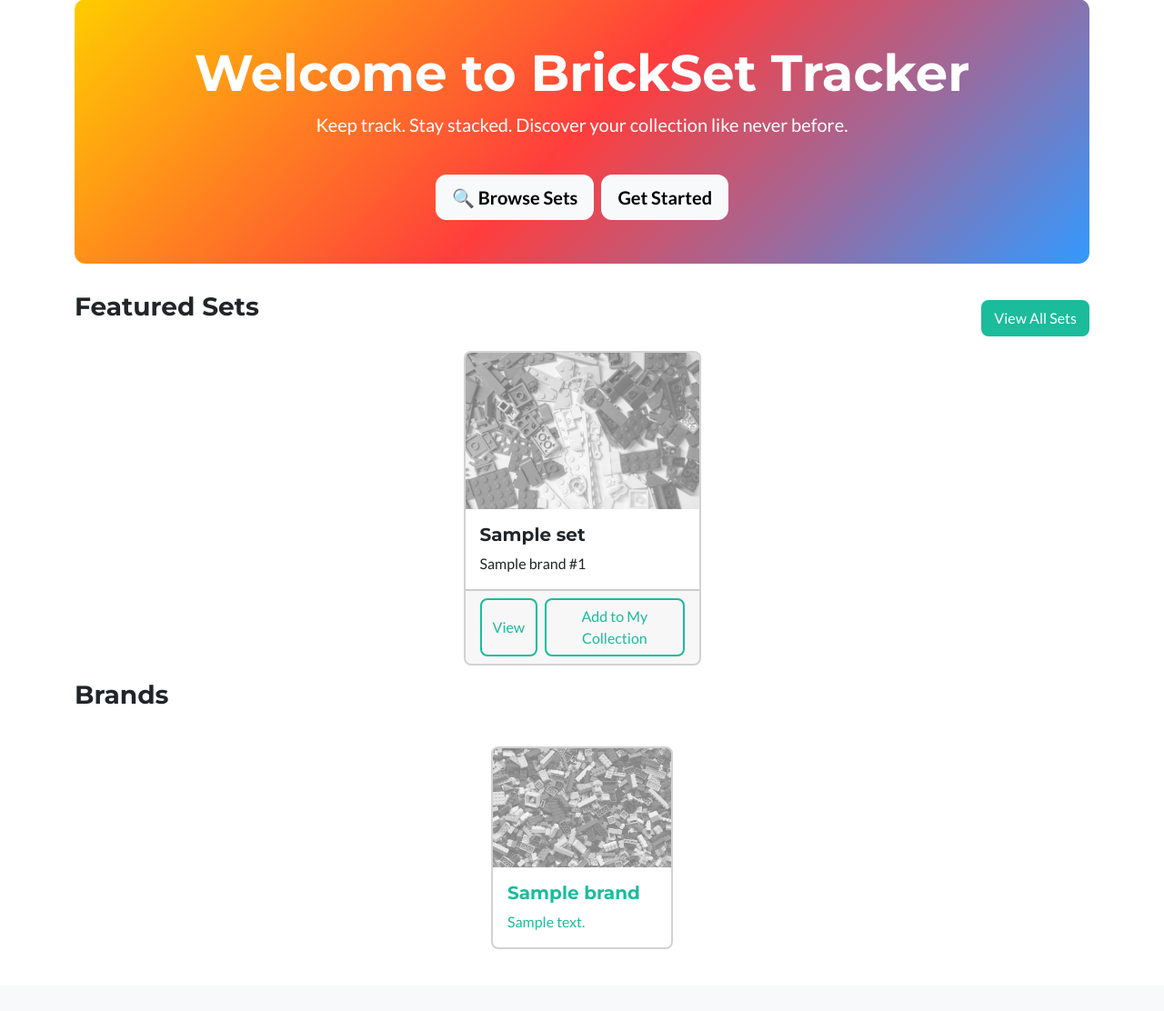
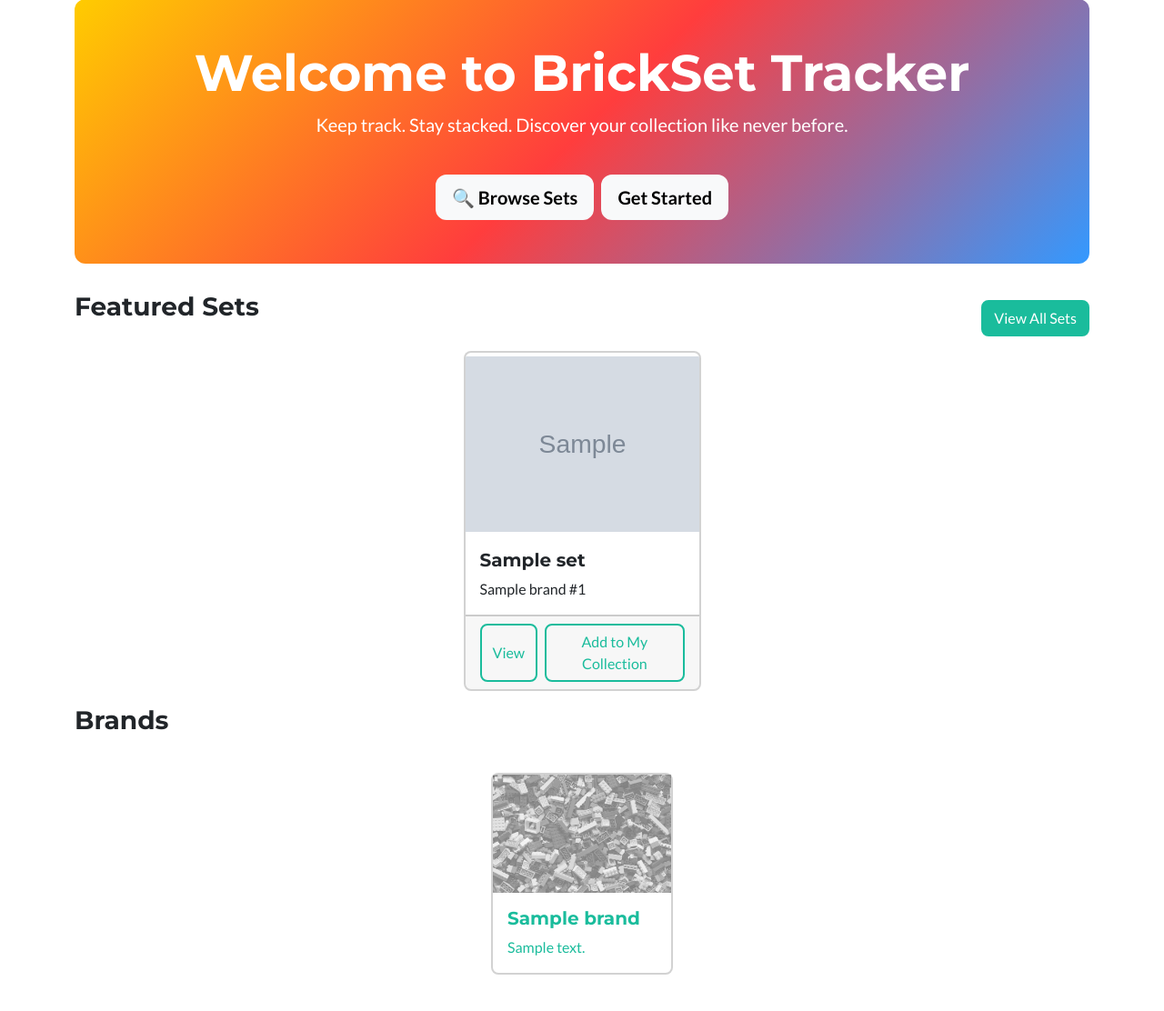
Before and after one commit to RobertLippai/brickset_tracker, a Flask app: page / in a window 1280 px wide. Shown: the part 81-1193 px from the top of the page at 91% size. Before the commit the page ends 1125 px from the top, so only its background shows below. Run offline with Flask 3, Linux system fonts and the light colour scheme; tables that the repository leaves empty hold one stand-in row (values such as "Sample post"); grey boxes marked "Sample" are stand-in pictures; some libraries are stand-ins or nearby versions.

Commit message:
Added image support and a sample.db

```diff
--- a/brickset_tracker/models.py
+++ b/brickset_tracker/models.py
@@ -25,11 +25,11 @@ class User(db.Model, UserMixin):
 class SetModel(db.Model):
     __tablename__ = 'sets'
     sid = db.Column(db.Integer, primary_key=True)
-    set_id = db.Column(db.String(100), nullable=False)  # should be unique
+    set_id = db.Column(db.String(100), nullable=False)  # unique
     name = db.Column(db.String(100), nullable=False)
     pieces = db.Column(db.Integer)
     year = db.Column(db.Integer)
-    image_url = db.Column(db.String(200))
+    image_url = db.Column(db.String(200)) # /static/images/set_image.jpg
 
     # 1 to many
     brand_id = db.Column(db.Integer, db.ForeignKey('brands.bid'), nullable=False)
--- a/brickset_tracker/routes.py
+++ b/brickset_tracker/routes.py
@@ -172,4 +172,13 @@ def register_routes(app, db, bcrypt):
         def total_pieces_owned():
             return sum(set.pieces for set in current_user.owned_sets if set.pieces)
 
-        return dict(is_active=is_active, is_current=is_current, is_selected_brand=is_selected_brand, total_pieces_owned=total_pieces_owned)
+        def get_set_thumbnail_url(image_url, size='400x400p'):
+            # rebrickable thumbnail url
+            if image_url and 'rebrickable.com/media/sets/' in image_url:
+                set_id = image_url.split('/')[-1].split('.')[0]
+                return f"https://cdn.rebrickable.com/media/thumbs/sets/{set_id}.jpg/{size}.jpg"
+
+            return image_url
+
+
+        return dict(is_active=is_active, is_current=is_current, is_selected_brand=is_selected_brand, total_pieces_owned=total_pieces_owned, get_set_thumbnail_url=get_set_thumbnail_url)
--- a/brickset_tracker/templates/_brand_cards.html
+++ b/brickset_tracker/templates/_brand_cards.html
@@ -5,7 +5,7 @@
         <div class="flex-shrink-0" style="max-width: 200px; min-width: 200px;">
         <a href="?" class="text-decoration-none">
         <div class="card h-100 {% if not brand_filter %}border-primary{% endif %}">
-            <img src="/static/assets/img/bricks_2.jpeg" class="card-img-top" alt="All brands">
+            <img class="grayscale-image" src="/static/assets/img/bricks_2.jpeg" class="card-img-top" alt="All brands">
             <div class="card-body text-center">
             <h5 class="card-title">All Brands</h5>
             <p class="card-text">Show everything</p>
@@ -21,7 +21,7 @@
             <a href="{{ url_for('inventory', brand=brand) }}" class="text-decoration-none">
 
             <div class="card h-100 {% if brand == brand_filter %}border-primary{% endif %}" data-filter="{{ brand }}">
-                <img src="/static/assets/img/bricks_2.jpeg" class="card-img-top" alt="...">
+                <img class="grayscale-image" src="/static/assets/img/bricks_2.jpeg" class="card-img-top" alt="...">
                 <div class="card-body">
                 <h5 class="card-title">{{ brand }}</h5>
                 <p class="card-text">{{ count }} set(s)</p>
@@ -37,7 +37,7 @@
         <div class="flex-shrink-0" style="max-width: 200px; min-width: 200px;">
             <a href="{{ url_for('list_sets', brand=brand.name) }}" class="text-decoration-none">
             <div class="card h-100 {% if brand == brand_filter %}border-primary{% endif %}" data-filter="{{ brand }}">
-                <img src="/static/assets/img/bricks_2.jpeg" class="card-img-top" alt="...">
+                <img class="grayscale-image" src="/static/assets/img/bricks_2.jpeg" class="card-img-top" alt="...">
                 <div class="card-body">
                 <h5 class="card-title">{{ brand.name }}</h5>
                 <p class="card-text">{{ brand.description or "No description!" }}</p>
--- a/brickset_tracker/templates/_set_cards.html
+++ b/brickset_tracker/templates/_set_cards.html
@@ -1,7 +1,7 @@
 <style>
-    img {
-        filter: grayscale(1);
-        opacity: 0.55;
+    .set-image {
+        height: 200px;
+        object-fit: contain;
     }
 </style>
 
@@ -9,7 +9,11 @@
     {% for set in sets %}
     <div class="col">
         <div class="card h-100">
-            <img src="/static/assets/img/bricks_1.jpeg" class="card-img-top" alt="...">
+            {% if set.image_url %}
+                <img loading="lazy" src="{{ get_set_thumbnail_url(set.image_url) }}" class="card-img-top set-image"  alt="{{ set.name }}">
+            {% else %}
+                <img loading="lazy" class="grayscale-image" src="/static/assets/img/bricks_1.jpeg" class="card-img-top" alt="...">
+            {% endif %}
             <div class="card-body">
               <h5 class="card-title">{{ set.name }}</h5>
               <p class="card-text">{{ set.brand.name }} #{{ set.set_id }}</p>
--- a/brickset_tracker/templates/base.html
+++ b/brickset_tracker/templates/base.html
@@ -14,6 +14,13 @@
     <link href="https://fonts.googleapis.com/css?family=Lato:400,700,400italic,700italic" rel="stylesheet" type="text/css" />
 
     <link href="{{ url_for('static', filename='css/styles.css') }}" rel="stylesheet" />
+
+    <style>
+        .grayscale-image {
+            filter: grayscale(1);
+            opacity: 0.55;
+        }
+    </style>
 </head>
 <body>
     {% set current = request.endpoint %}
```
Also changed, not shown: README.md, brickset_tracker/sample.db (added), sample.db (added), 3 other files.
